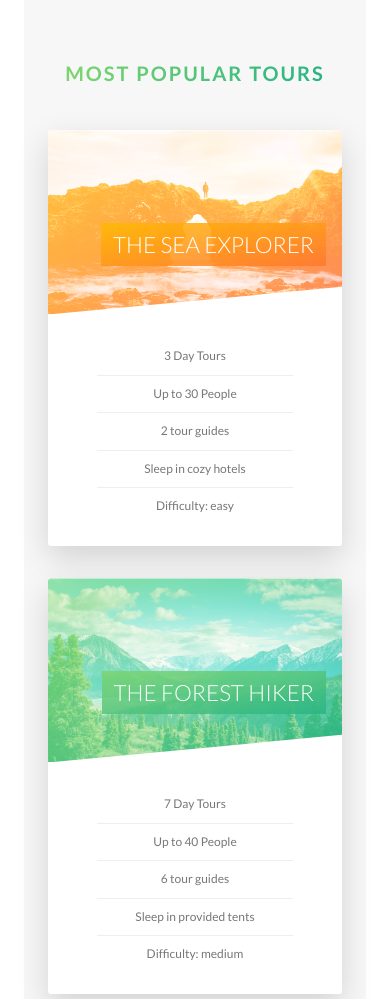
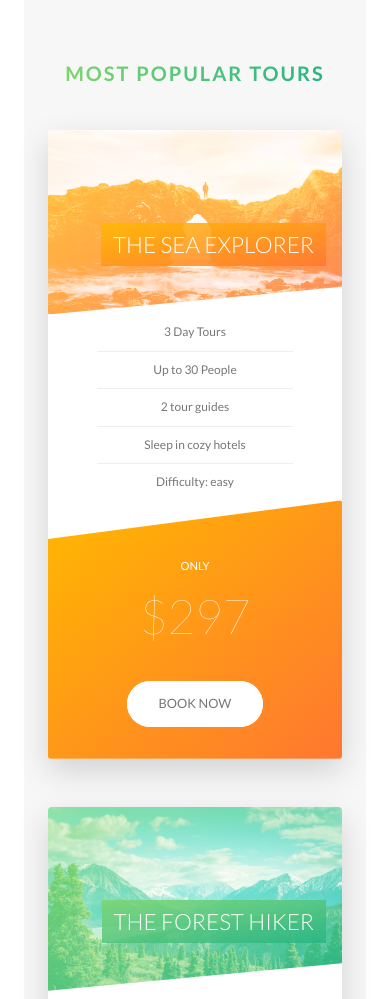
Before and after one commit to conaryHernandez/css-sass-playground, a website: page natours/index.html in a window 390 px wide. Shown: the part 2580-3579 px from the top of the page. Drawn offline with Linux system fonts and the light colour scheme.

Commit message:
Natours
responsive home page

```diff
--- a/natours/sass/components/_card.scss
+++ b/natours/sass/components/_card.scss
@@ -180,4 +180,49 @@
     font-size: 6rem;
     font-weight: 100;
   }
+
+  @include respond(tab-port) {
+    height: auto;
+    border-radius: 3px;
+    background-color: white;
+    box-shadow: 0 1.5rem 4rem rgba($color-black, 0.15);
+
+    &__side {
+      height: auto;
+      position: relative;
+      border-radius: 3px;
+      box-shadow: none;
+
+      &--back {
+        transform: rotateY(0);
+        clip-path: polygon(0 15%, 100% 0, 100% 100%, 0 100%);
+      }
+    }
+
+    &:hover &__side--front {
+      transform: rotateY(0);
+    }
+
+    &__details {
+      padding: 0 3rem;
+    }
+
+    &__cta {
+      position: relative;
+      top: 0;
+      left: 0;
+      transform: translate(0);
+      width: 100%;
+      padding: 7rem 4rem 4rem 4rem;
+    }
+
+    &__price-box {
+      margin-bottom: 3rem;
+    }
+
+    &__price-value {
+      font-size: 6rem;
+      font-weight: 100;
+    }
+  }
 }
--- a/natours/sass/components/_form.scss
+++ b/natours/sass/components/_form.scss
@@ -17,6 +17,10 @@
     border: none;
     border-bottom: 3px solid transparent;
     transition: all 0.3s;
+
+    @include respond(tab-port) {
+      width: 100%;
+    }
 
     &:focus {
       outline: none;
@@ -52,6 +56,11 @@
   &__radio-group {
     width: 49%;
     display: inline-block;
+
+    @include respond(tab-port) {
+      width: 100%;
+      margin-bottom: 1rem;
+    }
   }
 
   &__radio-input {
--- a/natours/sass/components/_story.scss
+++ b/natours/sass/components/_story.scss
@@ -8,6 +8,16 @@
   border-radius: 3px;
   font-size: $default-font-size;
   transform: skewX(-12deg);
+
+  @include respond(tab-port) {
+    width: 100%;
+    padding: 4rem;
+    padding-left: 7rem;
+  }
+
+  @include respond(phone) {
+    transform: skewX(0);
+  }
 
   & > * {
     transform: skewX(12deg);
@@ -24,6 +34,10 @@
     -webkit-clip-path: circle(50% at 50% 50%);
     clip-path: circle(50% at 50% 50%);
     transform: translateX(-3rem) skewX(12deg);
+
+    @include respond(phone) {
+      transform: translateX(-3rem) skewX(0);
+    }
   }
 
   &__img {
@@ -35,6 +49,10 @@
 
   &__text {
     transform: skewX(12deg);
+
+    @include respond(phone) {
+      transform: skewX(0);
+    }
   }
 
   &__caption {
--- a/natours/sass/pages/_home.scss
+++ b/natours/sass/pages/_home.scss
@@ -74,10 +74,37 @@
   border-radius: 3px;
   box-shadow: 0 1.5rem 4rem rgba($color-black, 0.2);
 
-  height: 50rem;
+  @include respond(tab-land) {
+    background-image: linear-gradient(
+        105deg,
+        rgba($color-white, 0.9) 0%,
+        rgba($color-white, 0.9) 65%,
+        transparent 65%
+      ),
+      url(../img/nat-10.jpg);
+    background-size: cover;
+  }
+
+  @include respond(tab-port) {
+    background-image: linear-gradient(
+        to right,
+        rgba($color-white, 0.9) 0%,
+        rgba($color-white, 0.9) 100%
+      ),
+      url(../img/nat-10.jpg);
+    background-size: cover;
+  }
 
   &__form {
     width: 50%;
     padding: 6rem;
+
+    @include respond(tab-land) {
+      width: 65%;
+    }
+
+    @include respond(tab-port) {
+      width: 100%;
+    }
   }
 }
```
Also changed, not shown: natours/css/main.css.
